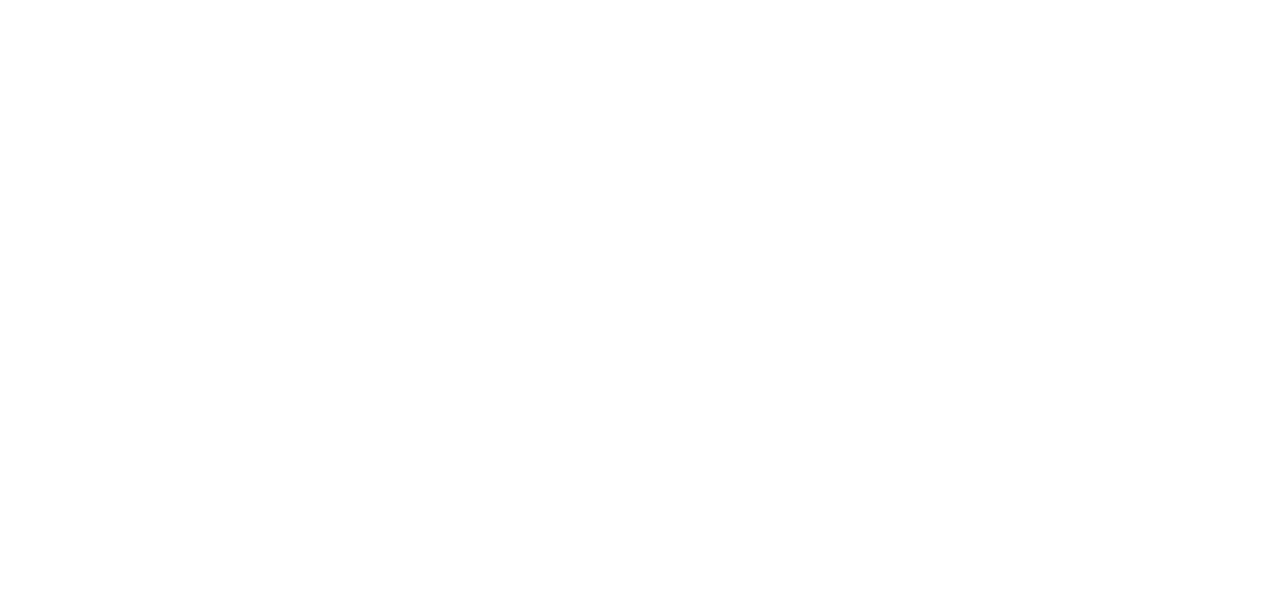
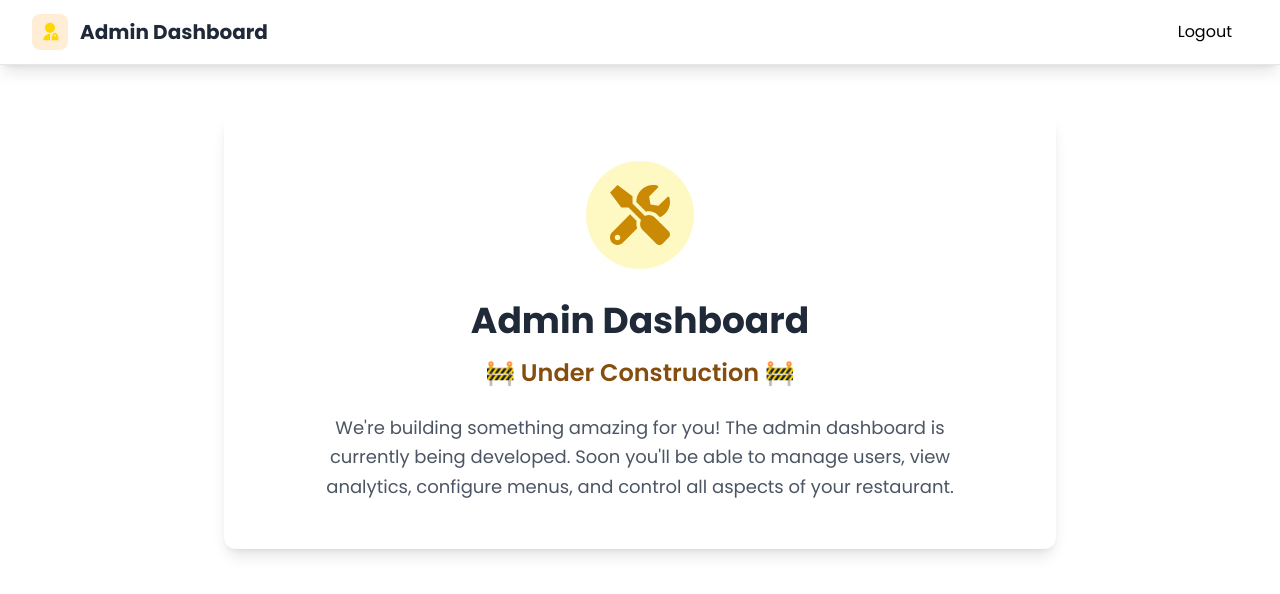
Before and after one commit to Hirun-HM/restaurant-pos, a React (Vite) app: page /restaurant-pos/admin/dashboard in a window 1280 px wide. Before the commit this address had no page. Shown: the top 594 px of the page. Built offline with nearby package versions, Linux system fonts and the light colour scheme.

Commit message:
feat: Add Admin and User dashboards; update routing in App component and redirect logic in Welcome component

```diff
--- a/src/App.jsx
+++ b/src/App.jsx
@@ -1,12 +1,16 @@
 import React from 'react'
 import { BrowserRouter, Route, Routes } from 'react-router-dom'
 import Welcome from './Pages/Welcome'
+import UserDashboard from './Pages/User/Dashboard'
+import AdminDashboard from './Pages/Admin/Dashboard'
 
 export default function App() {
   return (
     <BrowserRouter>
       <Routes>
-        <Route path = '/restaurant-pos/' element={<Welcome/>}/>
+        <Route path='/restaurant-pos/' element={<Welcome />} />
+        <Route path='/restaurant-pos/user/dashboard' element={<UserDashboard />} />
+        <Route path='/restaurant-pos/admin/dashboard' element={<AdminDashboard />} />
       </Routes>
     </BrowserRouter>
   )
--- /dev/null
+++ b/src/Pages/Admin/Dashboard.jsx
@@ -0,0 +1,62 @@
+import React from 'react';
+import { RiAdminFill } from 'react-icons/ri';
+import { FaSignOutAlt, FaTools } from 'react-icons/fa';
+
+export default function AdminDashboard() {
+    const handleLogout = () => {
+        // Add logout logic here
+        window.location.href = '/restaurant-pos/';
+    };
+
+    return (
+        <div className="min-h-scree font-poppins">
+            {/* Header */}
+            <header className="bg-white shadow-lg border-b border-gray-200">
+                <div className="max-w-7xl mx-auto px-4 sm:px-6 lg:px-8">
+                    <div className="flex justify-between items-center h-16">
+                        <div className="flex items-center space-x-3">
+                            <div className="bg-orange-100 p-2 rounded-lg">
+                                <RiAdminFill className="text-primaryColor text-xl" />
+                            </div>
+                            <h1 className="text-xl font-bold text-gray-800">
+                                Admin Dashboard
+                            </h1>
+                        </div>
+                        <button
+                            onClick={handleLogout}
+                            className="flex items-center space-x-2 px-4 py-2 bg-red-500 text-white rounded-lg hover:bg-red-600 transition-colors duration-200"
+                        >
+                            <FaSignOutAlt />
+                            <span className='text-black'>Logout</span>
+                        </button>
+                    </div>
+                </div>
+            </header>
+
+            {/* Main Content */}
+            <main className="max-w-4xl mx-auto py-12 px-4 sm:px-6 lg:px-8">
+                {/* Under Construction Section */}
+                <div className="bg-white rounded-xl shadow-lg p-12 text-center">
+                    <div className="flex items-center justify-center mb-8">
+                        <div className="bg-yellow-100 p-6 rounded-full">
+                            <FaTools className="text-yellow-600 text-6xl" />
+                        </div>
+                    </div>
+
+                    <h1 className="text-4xl font-bold text-gray-800 mb-4">
+                        Admin Dashboard
+                    </h1>
+
+                    <h2 className="text-2xl font-semibold text-yellow-800 mb-6">
+                        🚧 Under Construction 🚧
+                    </h2>
+
+                    <p className="text-gray-600 text-lg leading-relaxed max-w-2xl mx-auto">
+                        We're building something amazing for you! The admin dashboard is currently being developed.
+                        Soon you'll be able to manage users, view analytics, configure menus, and control all aspects of your restaurant.
+                    </p>
+                </div>
+            </main>
+        </div>
+    );
+}
--- /dev/null
+++ b/src/Pages/User/Dashboard.jsx
@@ -0,0 +1,61 @@
+import React from 'react';
+import { FaUser, FaSignOutAlt, FaTools } from 'react-icons/fa';
+
+export default function UserDashboard() {
+    const handleLogout = () => {
+        // Add logout logic here
+        window.location.href = '/restaurant-pos/';
+    };
+
+    return (
+        <div className="min-h-screen font-poppins">
+            {/* Header */}
+            <header className="bg-white shadow-lg border-b border-gray-200">
+                <div className="max-w-7xl mx-auto px-4 sm:px-6 lg:px-8">
+                    <div className="flex justify-between items-center h-16">
+                        <div className="flex items-center space-x-3">
+                            <div className="bg-blue-100 p-2 rounded-lg">
+                                <FaUser className="text-blue-600 text-xl" />
+                            </div>
+                            <h1 className="text-xl font-bold text-gray-800">
+                                Cashier Dashboard
+                            </h1>
+                        </div>
+                        <button
+                            onClick={handleLogout}
+                            className="flex items-center space-x-2 px-4 py-2 bg-red-500 text-white rounded-lg hover:bg-red-600 transition-colors duration-200"
+                        >
+                            <FaSignOutAlt />
+                            <span className='text-black'>Logout</span>
+                        </button>
+                    </div>
+                </div>
+            </header>
+
+            {/* Main Content */}
+            <main className="max-w-4xl mx-auto py-12 px-4 sm:px-6 lg:px-8">
+                {/* Under Construction Section */}
+                <div className="bg-white rounded-xl shadow-lg p-12 text-center">
+                    <div className="flex items-center justify-center mb-8">
+                        <div className="bg-yellow-100 p-6 rounded-full">
+                            <FaTools className="text-yellow-600 text-6xl" />
+                        </div>
+                    </div>
+
+                    <h1 className="text-4xl font-bold text-gray-800 mb-4">
+                        Cashier Dashboard
+                    </h1>
+
+                    <h2 className="text-2xl font-semibold text-yellow-800 mb-6">
+                        🚧 Under Construction 🚧
+                    </h2>
+
+                    <p className="text-gray-600 text-lg leading-relaxed max-w-2xl mx-auto">
+                        We're building something amazing for you! The cashier dashboard is currently being developed.
+                        Soon you'll be able to manage orders, process payments, and handle customer transactions.
+                    </p>
+                </div>
+            </main>
+        </div>
+    );
+}
--- a/src/Pages/Welcome.jsx
+++ b/src/Pages/Welcome.jsx
@@ -65,13 +65,13 @@
                 // Success - close popup and proceed
                 handleClosePopup();
 
-                // Here you can add navigation logic based on user type
+                // Redirect to appropriate dashboard based on user type
                 if (selectedCard.name === 'Admin') {
                     console.log('Redirecting to Admin dashboard...');
-                    // Navigate to admin dashboard
+                    window.location.href = '/restaurant-pos/admin/dashboard';
                 } else if (selectedCard.name === 'Cashier') {
-                    console.log('Redirecting to Cashier POS...');
-                    // Navigate to cashier POS system
+                    console.log('Redirecting to Cashier dashboard...');
+                    window.location.href = '/restaurant-pos/user/dashboard';
                 }
 
             } else {
```
